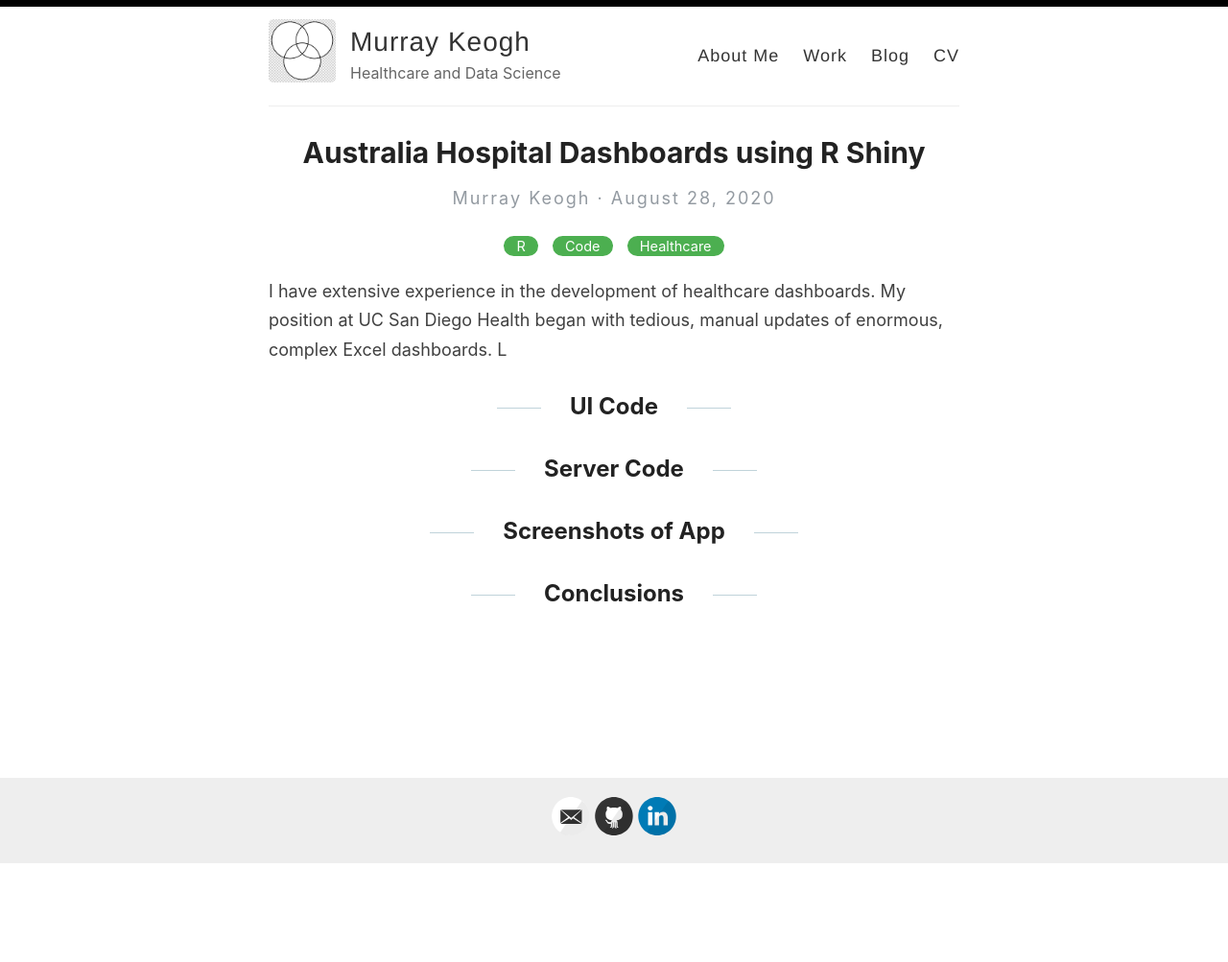
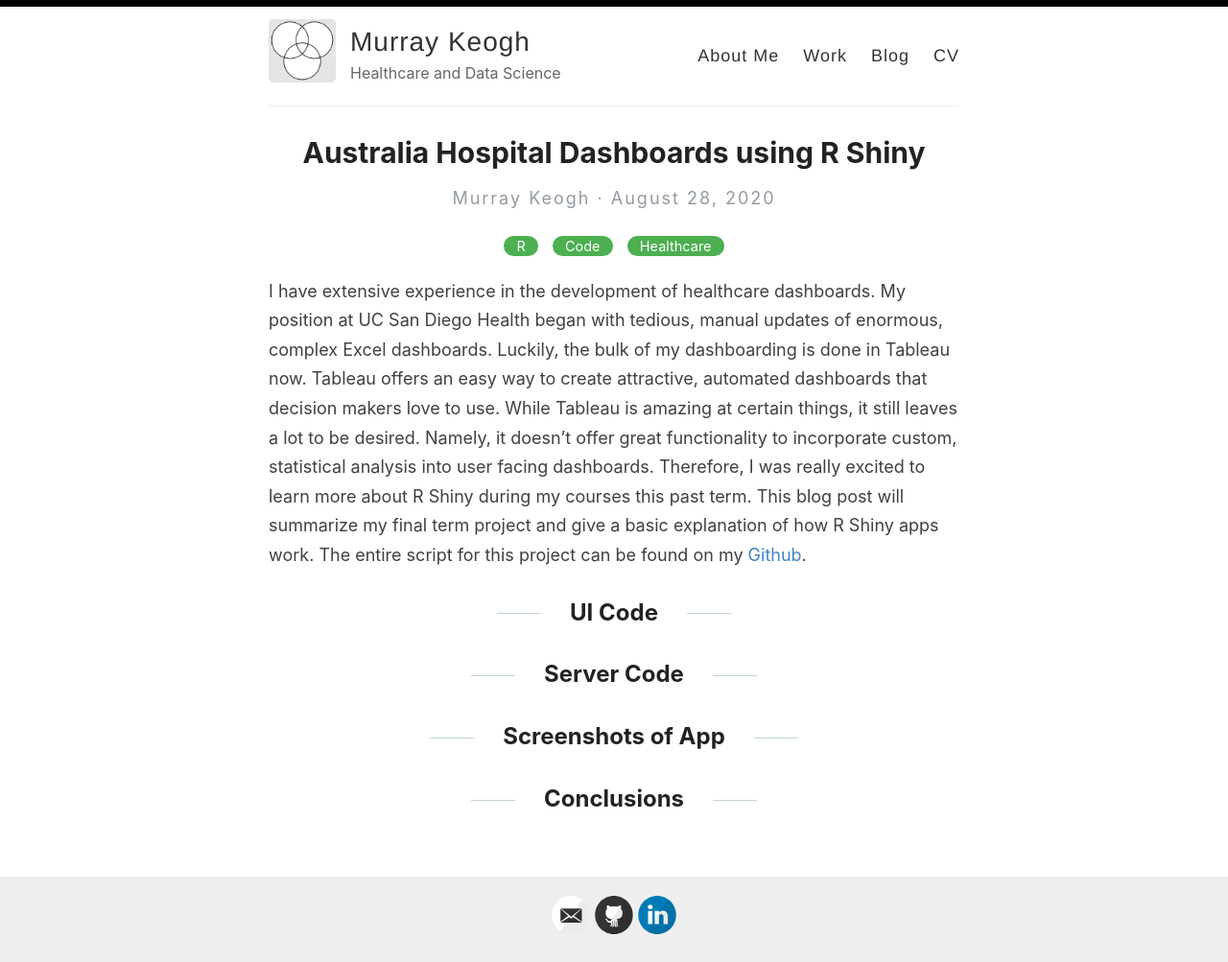
Before and after one commit to Murrkeys/Murrkeys.github.io, a Jekyll site: the page built from _posts/2020-8-28-oz-hosp-shiny.md, in a window 1280 px wide. Shown: the whole page at 96% size. Built offline with Jekyll 4.4.1, drawn with Linux system fonts in a browser that asks for light colours; before the commit the page ends 901 px from its top, so only the background shows below that.

Commit message:
Update 2020-8-28-oz-hosp-shiny.md

```diff
--- a/_posts/2020-8-28-oz-hosp-shiny.md
+++ b/_posts/2020-8-28-oz-hosp-shiny.md
@@ -4,9 +4,11 @@ title: Australia Hospital Dashboards using R Shiny
 categories: [R,Code,Healthcare]
 ---
 
-I have extensive experience in the development of healthcare dashboards. My position at UC San Diego Health began with tedious, manual updates of enormous, complex Excel dashboards.  L
+I have extensive experience in the development of healthcare dashboards. My position at UC San Diego Health began with tedious, manual updates of enormous, complex Excel dashboards.  Luckily, the bulk of my dashboarding is done in Tableau now.  Tableau offers an easy way to create attractive, automated dashboards that decision makers love to use.  While Tableau is amazing at certain things, it still leaves a lot to be desired. Namely, it doesn't offer great functionality to incorporate custom, statistical analysis into user facing dashboards.  Therefore, I was really excited to learn more about R Shiny during my courses this past term.  This blog post will summarize my final term project and give a basic explanation of how R Shiny apps work.  The entire script for this project can be found on my [Github](https://github.com/Murrkeys/australia_hospital_shiny).
 
 ## UI Code
+
+
 
 ## Server Code
 
```
